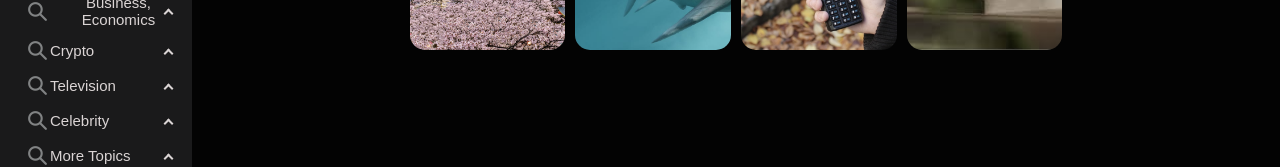
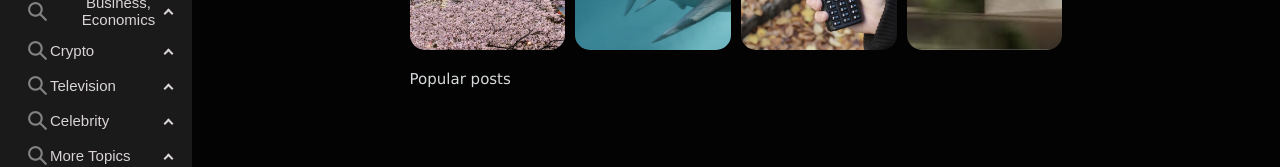
Before and after one commit to MasnyGul/Playground, a plain HTML site: page index.html in a window 1280 px wide. Shown: the part 268-435 px from the top of the page. Drawn offline with Linux system fonts and the light colour scheme.

Commit message:
Add files via upload

```diff
--- a/index.html
+++ b/index.html
@@ -65,6 +65,7 @@
                             <p>Interesting designe</p>
                         </div>
                     </div>
+                    <p>Popular posts</p>
             </div>
         </div>
     </main>
--- a/style.css
+++ b/style.css
@@ -142,7 +142,7 @@ height: auto;
     gap: 10px;
     display: flex;
     width: 100%;
-    height: 300px;
+    height: auto;
 }
 
 .b p{
```
